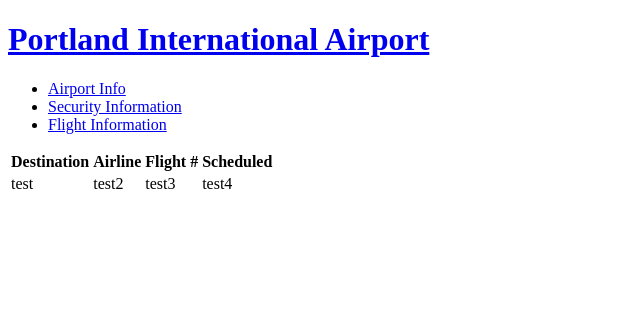
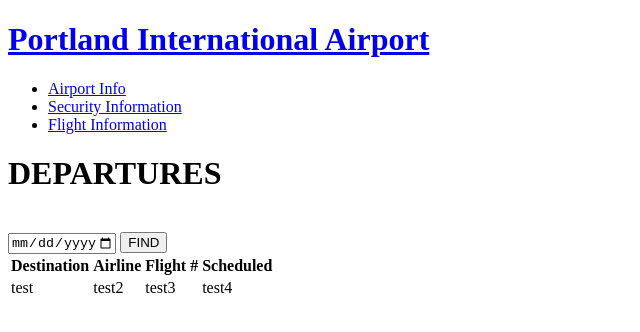
Before and after one commit to brandanpdx/pdx-airport-guide, a website: page src/flight-info.html in a window 1280 px wide. Shown: the whole page, without its empty margins (0-640 px from the left). Drawn offline with Linux system fonts and the light colour scheme.

Commit message:
add async function to flight-times and styles for flight-info page.

```diff
--- a/src/flight-info.html
+++ b/src/flight-info.html
@@ -18,6 +18,14 @@
     </ul>
   </header>
   <div class="flightInfo">
+    <h1 class="text-center">DEPARTURES</h1>
+    <div class="departureDate">
+      <br>
+      <input type="date" id="departureDateInput" min="2018-01-01" max="2099-12-31">
+
+      <button type="button" class="btn btn-info btn-lg" id="departureDate">FIND</button>
+      <br>
+    </div>
     <table>
       <tr>
         <th>Destination</th>
--- a/src/styles.css
+++ b/src/styles.css
@@ -168,6 +168,16 @@
 	margin-top: 20px;
 	background-color: #d4e0e9;
 }
+#departureDate {
+	width: 10%;
+}
+.departureDate {
+	display: flex;
+	justify-content: center;
+	align-items: center;
+	flex-direction: column;
+
+}
 
 h6 {
 	color: gray;
```
Also changed, not shown: src/pdx-flight-times.js (+16 -3 lines).
